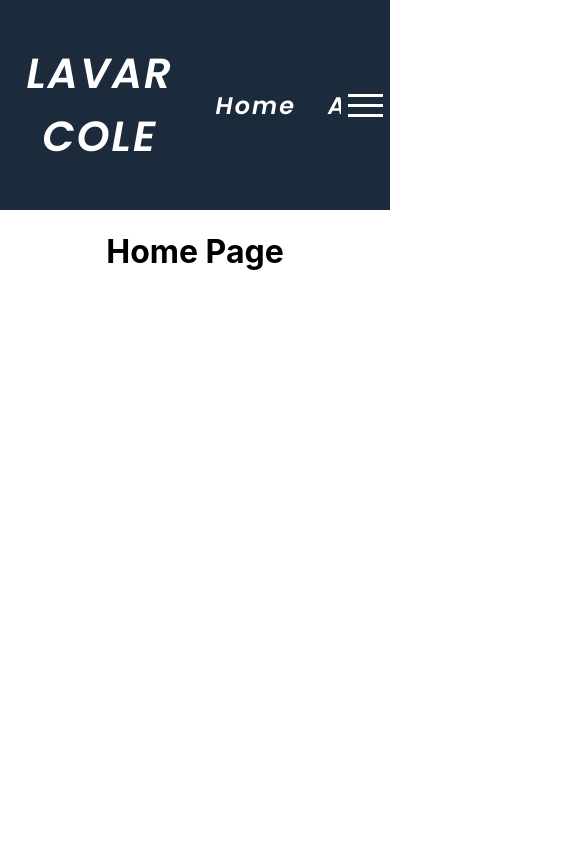
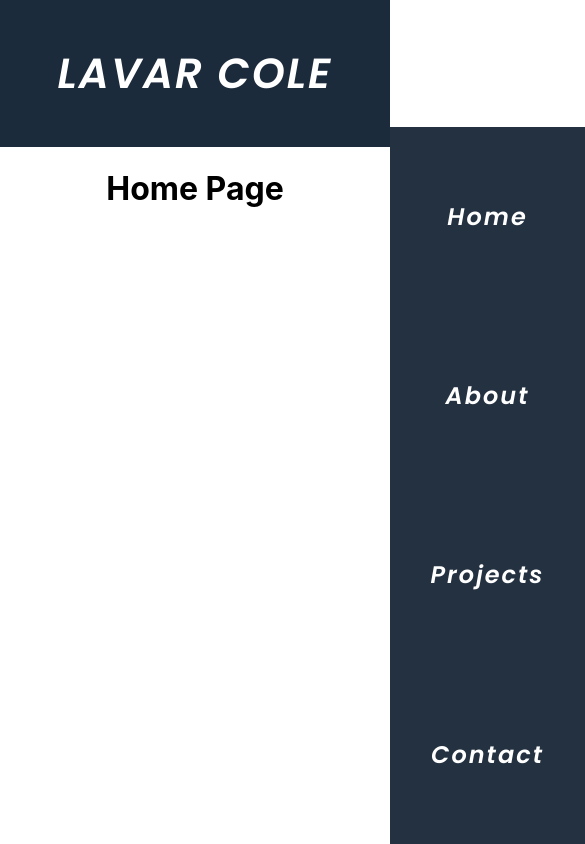
Before and after one commit to Lcole490/professional_portfolio, a React (Create React App) app: page / in a window 390 px wide. Shown: the whole page, 585 px wide, since content can reach past the window. Built offline with nearby package versions, Linux system fonts and the light colour scheme.

Commit message:
updated nav, responsive features added

```diff
--- a/src/styles/custom.css
+++ b/src/styles/custom.css
@@ -57,15 +57,64 @@
 
   /* Change the link color to #111 (black) on hover */
   li:hover {
-    background-color: rgb(16, 139, 67);
+    background-color: rgb(19, 100, 53, .75);
+    width: 100%;
   }
 
 
 /* Settings for burger menu lines, width and spacing */
-.burger div {
+.burger{
+  display: none;
+}
+
+
+.line1{
 
   width: 35px;
   height: 3px;
   background-color: white;
   margin: 7px;
 }
+.line2{
+
+  width: 25px;
+  height: 3px;
+  background-color: white;
+  margin: 7px;
+}
+.line3{
+
+  width: 15px;
+  height: 3px;
+  background-color: white;
+  margin: 7px;
+}
+
+/* End of burger line settings */
+
+
+@media screen and (max-width: 1024px){
+  .nav-links{
+    width: 60%;
+
+  }
+}
+
+
+@media screen and (max-width: 768px){
+  body{
+    overflow-x: hidden;
+  }
+  .nav-links{
+    position: absolute;
+    right: 0px;
+    height: 85vh;
+    top: 15vh;
+    display: flex;
+    flex-direction: column;
+    align-items: center;
+    background-color: rgb(28, 43, 59, .97);
+    width: 50%;
+   transform: translateX(100%)
+  }
+}
```
